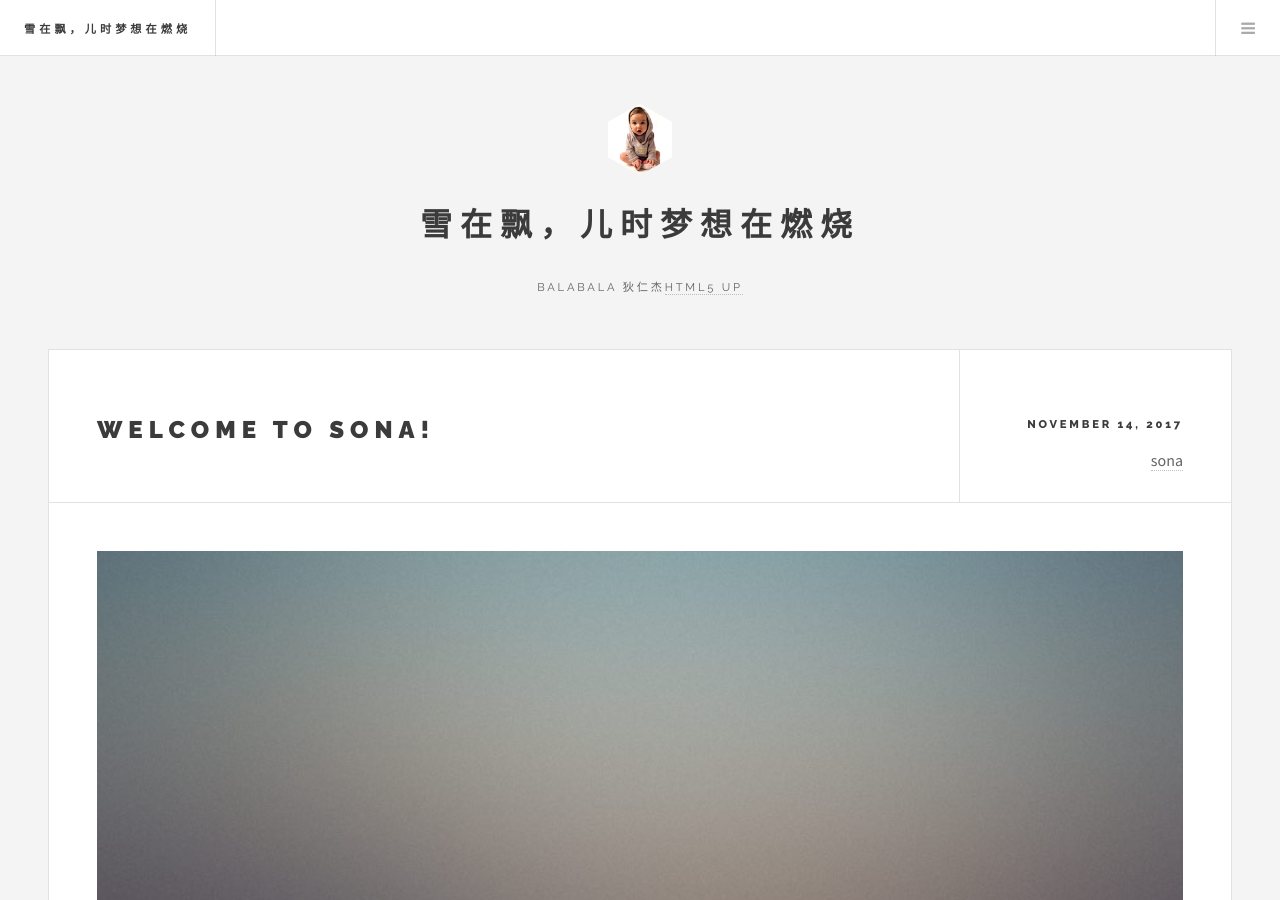
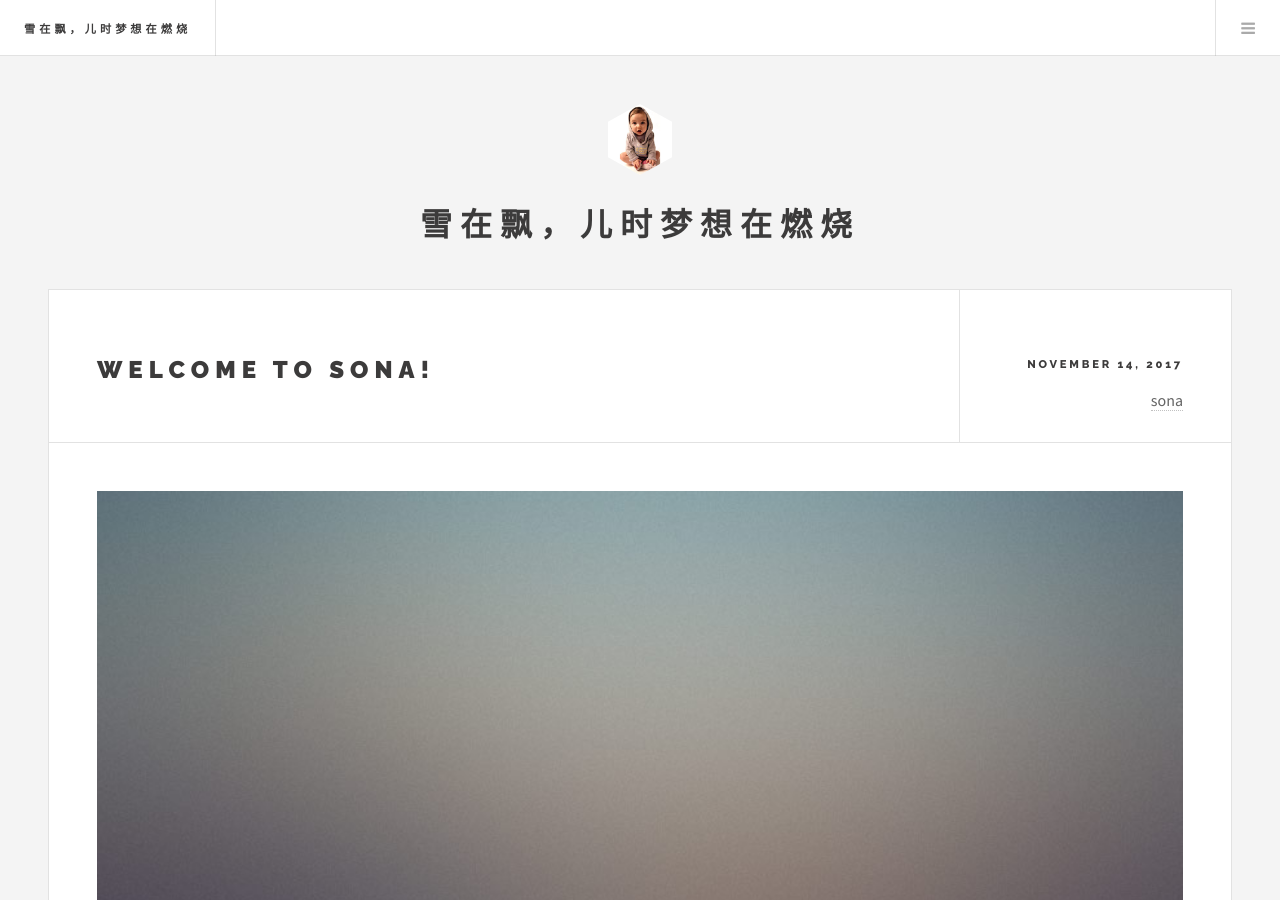
Before and after one commit to ryotaro612/Siera, a Jekyll site: the page built from index.html, in a window 1280 px wide and 900 px high. Built offline with Jekyll 4.4.1, drawn with Linux system fonts in a browser that asks for light colours; the list of posts is cut into pages by our own code.

Commit message:
修改修改。

```diff
--- a/_includes/intro.html
+++ b/_includes/intro.html
@@ -2,7 +2,7 @@
   <a href="{{ site.url }}" class="logo"><img src="/images/logo.jpg" alt="" /></a>
 	<header>
     <h2>{{ site.title }}</h2>
-		<p>balabala 狄仁杰<a href="">HTML5 UP</a>
+        <p></p>
     </p>
 	</header>
 </section>
```
